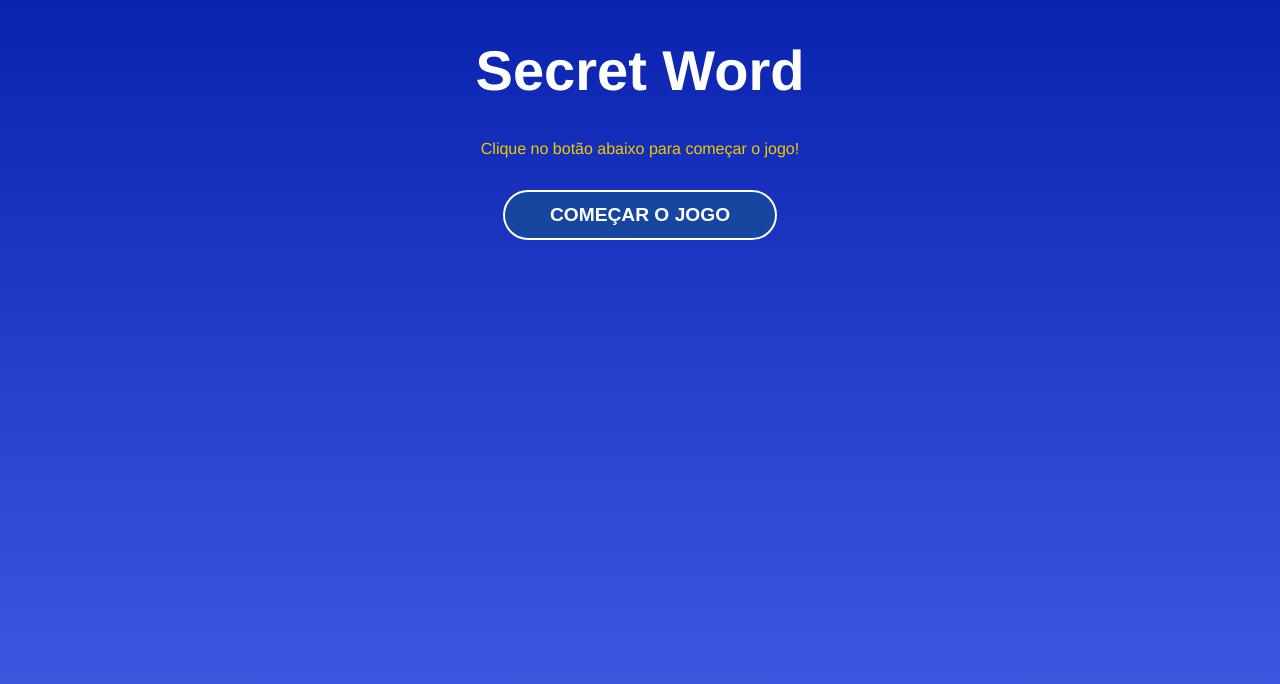
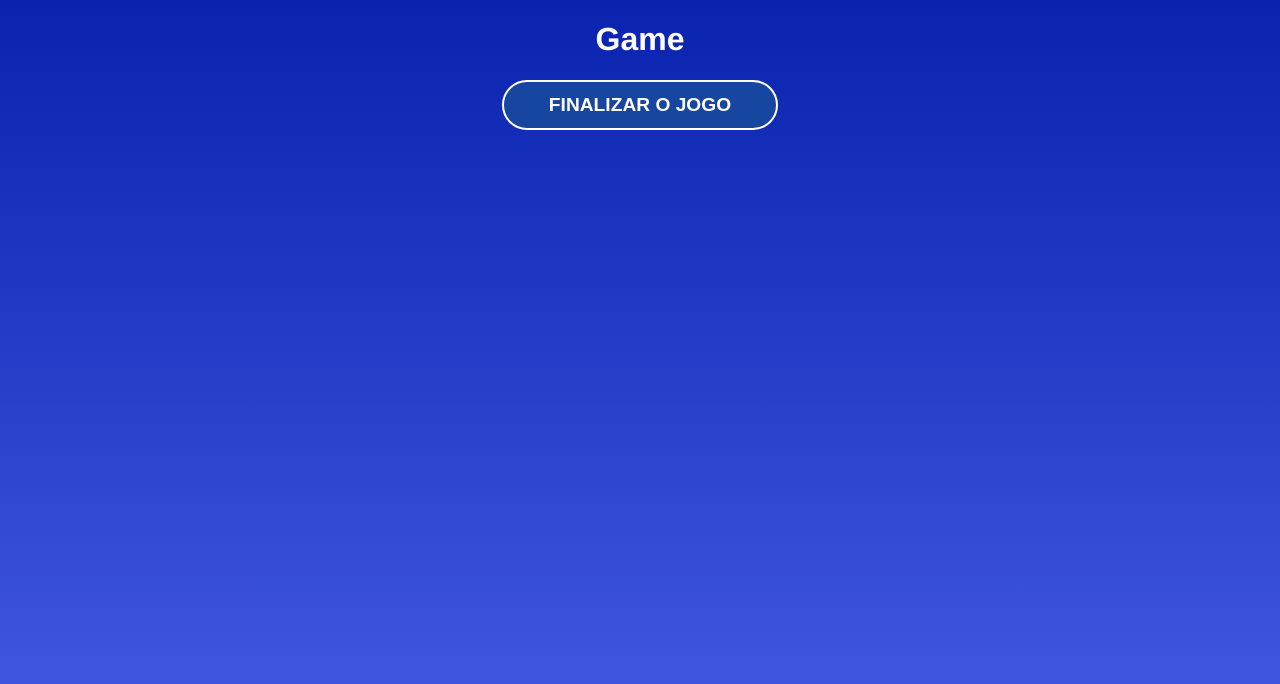
Before and after one commit to eaejaum/secret-word, a React (Create React App) app: page / in a window 1280 px wide. Both pictures are taken after a click on the button "COMEÇAR O JOGO". Shown: the top 684 px of the page. Built offline with nearby package versions, Linux system fonts and the light colour scheme.

Commit message:
Alternando os estágios do jogo

```diff
--- a/src/App.jsx
+++ b/src/App.jsx
@@ -12,16 +12,26 @@
     {id: 3, name: 'end'},
   ];
 
-  const [gameStage, setGameStage] = useState('start');
+  const [gameStage, setGameStage] = useState(stages[0].name);
+  const [words] = useState(wordsList);
 
-  const [words] = useState(wordsList);
-  console.log(words);
+  const startGame = () => {
+    setGameStage(stages[1].name);
+  };
+
+  const verifyLetter = () => {
+    setGameStage(stages[2].name);
+  };
+
+  const retry = () => {
+    setGameStage(stages[0].name);
+  };
 
   return (
     <div className="App">
-      {gameStage === 'start' && <StartScreen />}
-      {gameStage === 'game' && <Game />}
-      {gameStage === 'end' && <GameOver /> }
+      {gameStage === 'start' && <StartScreen startGame={startGame}/>}
+      {gameStage === 'game' && <Game verify={verifyLetter}/>}
+      {gameStage === 'end' && <GameOver retry={retry}/> }
     </div>
   );
 }
--- a/src/components/Game.jsx
+++ b/src/components/Game.jsx
@@ -1,9 +1,10 @@
 import './Game.css';
 
-const Game = () => {
+const Game = ({ verify }) => {
   return (
     <div>
-      game
+      <h1>Game</h1>
+      <button onClick={verify}>Finalizar o jogo</button>
     </div>
   );
 };
--- a/src/components/GameOver.jsx
+++ b/src/components/GameOver.jsx
@@ -1,9 +1,10 @@
 import './GameOver.css';
 
-const GameOver = () => {
+const GameOver = ({ retry }) => {
   return (
     <div>
-      gameOver
+        <h1>Game Over</h1>
+        <button onClick={retry}>Resetar Jogo</button>
     </div>
   );
 };
--- a/src/components/StartScreen.jsx
+++ b/src/components/StartScreen.jsx
@@ -1,11 +1,11 @@
 import './StartScreen.css';
 
-const StartScreen = () => {
+const StartScreen = ({ startGame }) => {
   return (
     <div className='start'>
       <h1>Secret Word</h1>
       <p>Clique no botão abaixo para começar o jogo!</p>
-      <button>Começar o jogo</button>
+      <button onClick={startGame}>Começar o jogo</button>
     </div>
   )
 }
```
